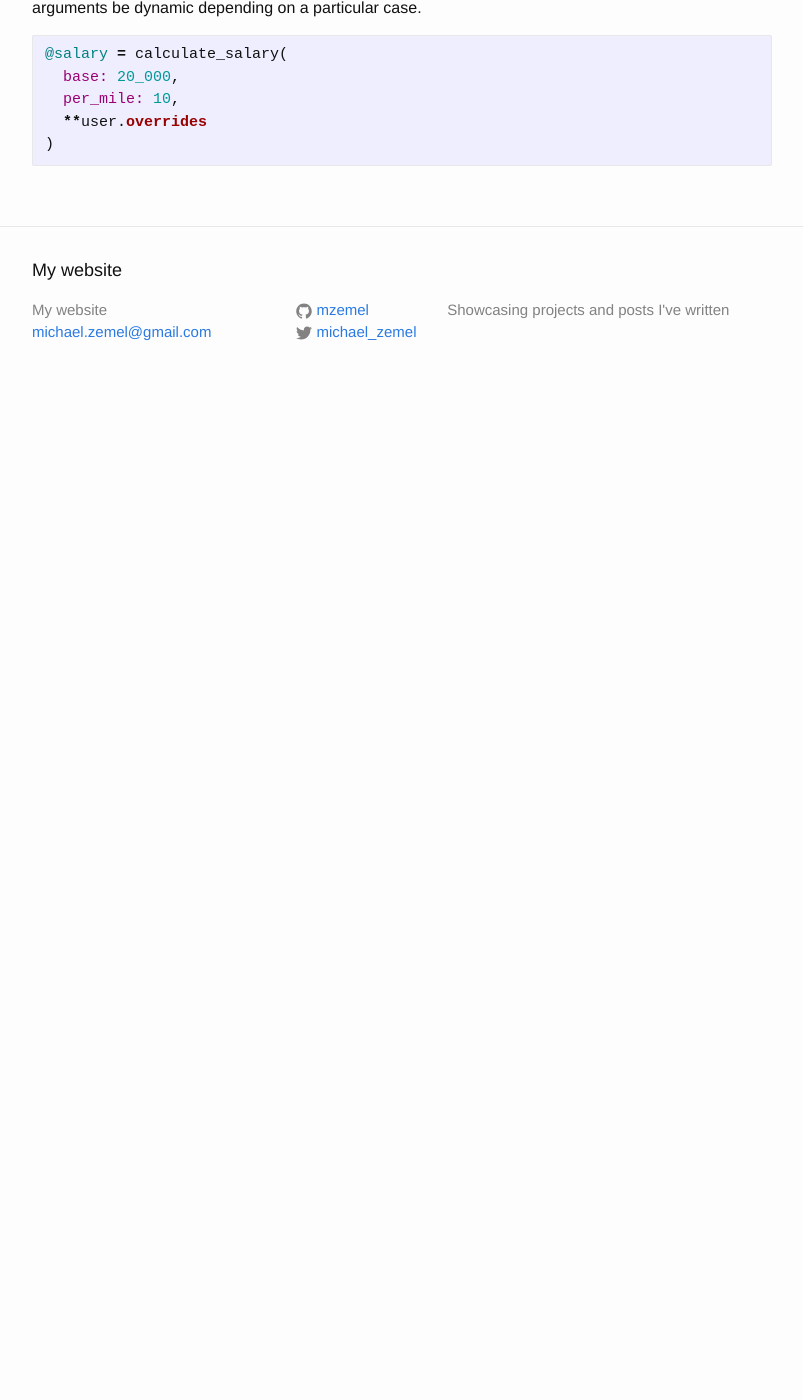
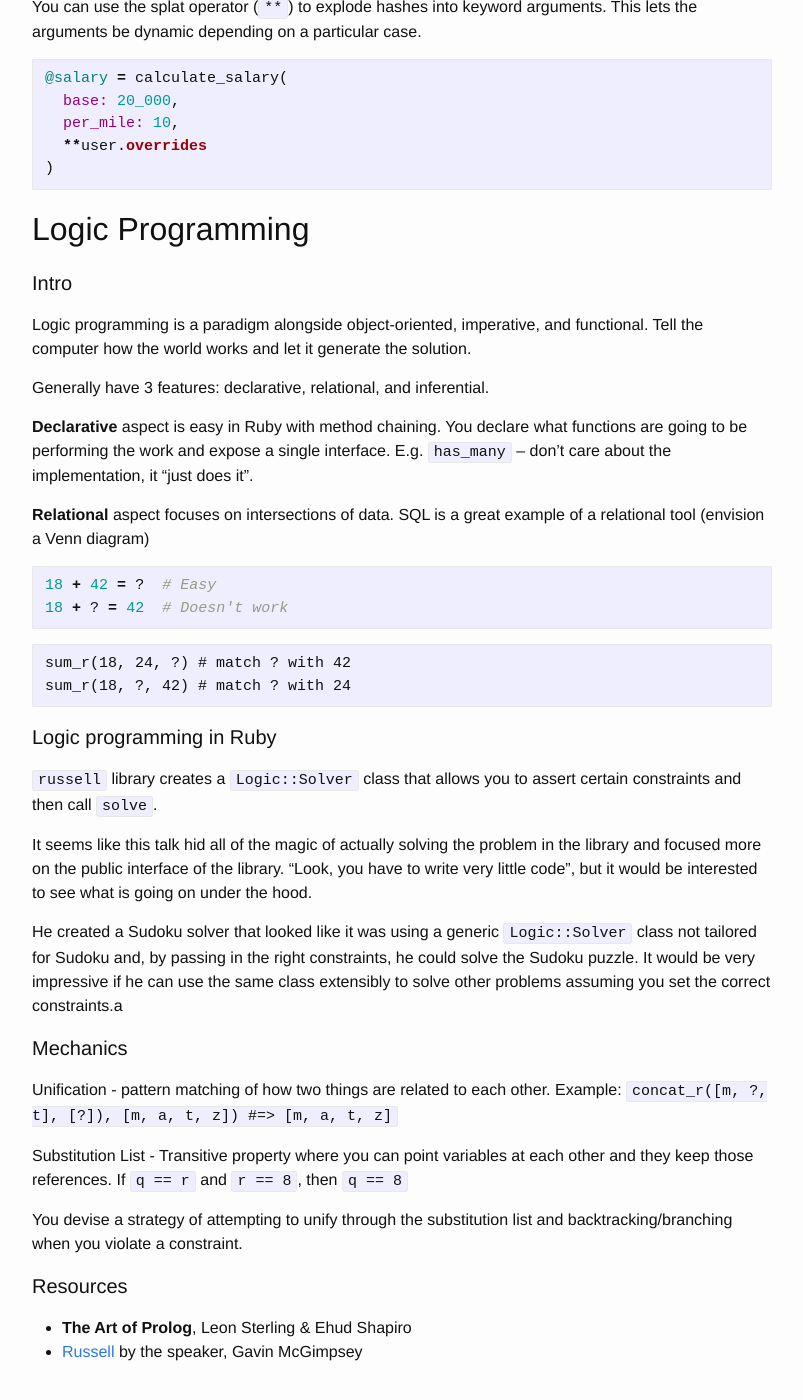
Before and after one commit to mzemel/mzemel.github.io, a Jekyll site: the page built from _posts/2016-11-10-rubyconf-day-1.md, in a window 1280 px wide and 1400 px high, scrolled down 4978 px. Shown: the whole window, without its empty margins (238-1041 px from the left). Built offline with Jekyll 4.4.1, drawn with Linux system fonts in a browser that asks for light colours; before the commit the page ends 5382 px from its top, so only the background shows below that.

Commit message:
Adding Logic Programming notes

````diff
--- a/_posts/2016-11-10-rubyconf-day-1.md
+++ b/_posts/2016-11-10-rubyconf-day-1.md
@@ -11,6 +11,7 @@ categories: ruby rails
 3. [Go Ruby Go](#ruby--go-gorb---ruby-native-extensions-for-go)
 4. [A Look at Hooks](#a-look-at-hooks)
 5. [Keyword Args](#keyword-args)
+6. [Logic Programming](#logic-programming)
 
 ## Matz's Keynote
 
@@ -229,3 +230,46 @@ You can use the splat operator (`**`) to explode hashes into keyword arguments.
   **user.overrides
 )
 ```
+
+## Logic Programming
+
+#### Intro
+
+Logic programming is a paradigm alongside object-oriented, imperative, and functional.  Tell the computer how the world works and let it generate the solution.
+
+Generally have 3 features: declarative, relational, and inferential.
+
+**Declarative** aspect is easy in Ruby with method chaining.  You declare what functions are going to be performing the work and expose a single interface.  E.g. `has_many` -- don't care about the implementation, it "just does it".
+
+**Relational** aspect focuses on intersections of data.  SQL is a great example of a relational tool (envision a Venn diagram)
+
+```ruby
+18 + 42 = ?  # Easy
+18 + ? = 42  # Doesn't work
+```
+
+```
+sum_r(18, 24, ?) # match ? with 42
+sum_r(18, ?, 42) # match ? with 24
+```
+
+#### Logic programming in Ruby
+
+`russell` library creates a `Logic::Solver` class that allows you to assert certain constraints and then call `solve`.
+
+It seems like this talk hid all of the magic of actually solving the problem in the library and focused more on the public interface of the library.  "Look, you have to write very little code", but it would be interested to see what is going on under the hood.
+
+He created a Sudoku solver that looked like it was using a generic `Logic::Solver` class not tailored for Sudoku and, by passing in the right constraints, he could solve the Sudoku puzzle.  It would be very impressive if he can use the same class extensibly to solve other problems assuming you set the correct constraints.a
+
+#### Mechanics
+
+Unification - pattern matching of how two things are related to each other.  Example: `concat_r([m, ?, t], [?]), [m, a, t, z]) #=> [m, a, t, z]`
+
+Substitution List - Transitive property where you can point variables at each other and they keep those references.  If `q == r` and `r == 8`, then `q == 8`
+
+You devise a strategy of attempting to unify through the substitution list and backtracking/branching when you violate a constraint.
+
+#### Resources
+
+* __The Art of Prolog__, Leon Sterling & Ehud Shapiro
+* [Russell](https://gitlab.com/gavinmcg/russell) by the speaker, Gavin McGimpsey
````
